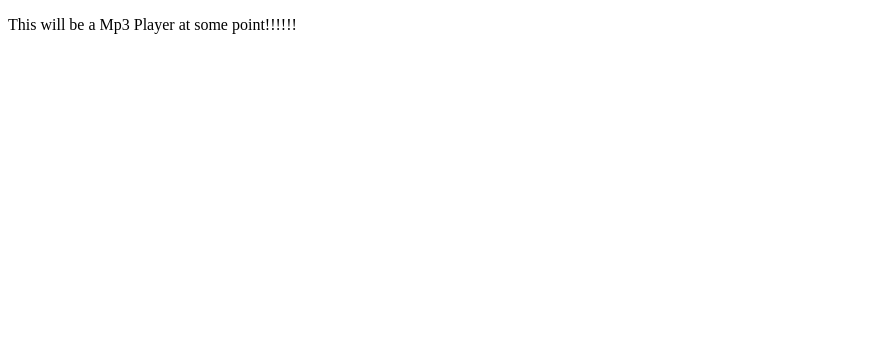
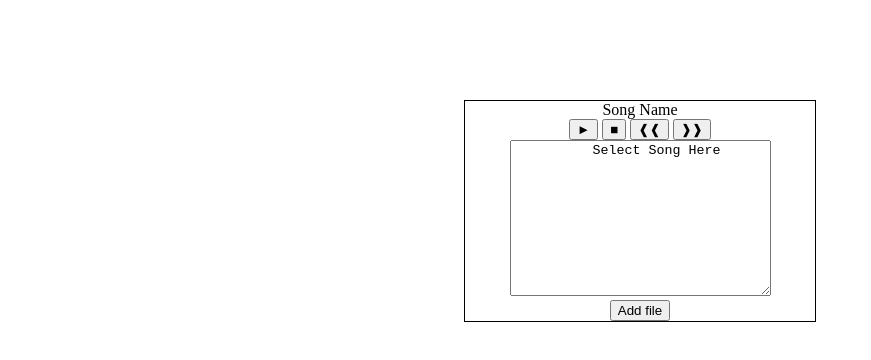
Before and after one commit to mallman1/capstoneMP3Player, a plain HTML site: page index.html in a window 1280 px wide. Shown: the whole page, without its empty margins (0-871 px from the left). Drawn offline with Linux system fonts and the light colour scheme.

Commit message:
Updated project skeleton

```diff
--- a/css/styles.css
+++ b/css/styles.css
@@ -0,0 +1,13 @@
+.container {
+  text-align: center;
+  border: 1px solid #000;
+  width: 350px;
+  margin: 100px auto;
+}
+
+#mp3_buttons {
+  font-family: Webdings;
+}
+#mp3_dir {
+  text-align: left;
+}
--- a/index.html
+++ b/index.html
@@ -3,10 +3,24 @@
   <head>
     <title>Mp3 Player</title>
     <meta charset='utf-8'>
+    <link rel="stylesheet" type="text/css" href="css/styles.css">
   </head>
   <body>
-        <p>
-        This will be a Mp3 Player at some point!!!!!!
-        </p>
+    <div class="container">
+      <span id="Mp3_title">Song Name</span>
+      <div id="mp3_buttons">
+        <button>&#9658;</button>
+        <button>&#9632;</button>
+        <button>&#10096;&#10096;</button>
+        <button>&#10097;&#10097;</button>
+      </div>
+      <section id="mp3_listbox">
+        <textarea name="mp3_songlist" rows="10" cols="30">
+          Select Song Here
+        </textarea>
+        <br>
+        <button>Add file</button>
+      </section>
+    </div>
   </body>
 </html>
```
Lines whose indentation alone changed are shown as unchanged.
